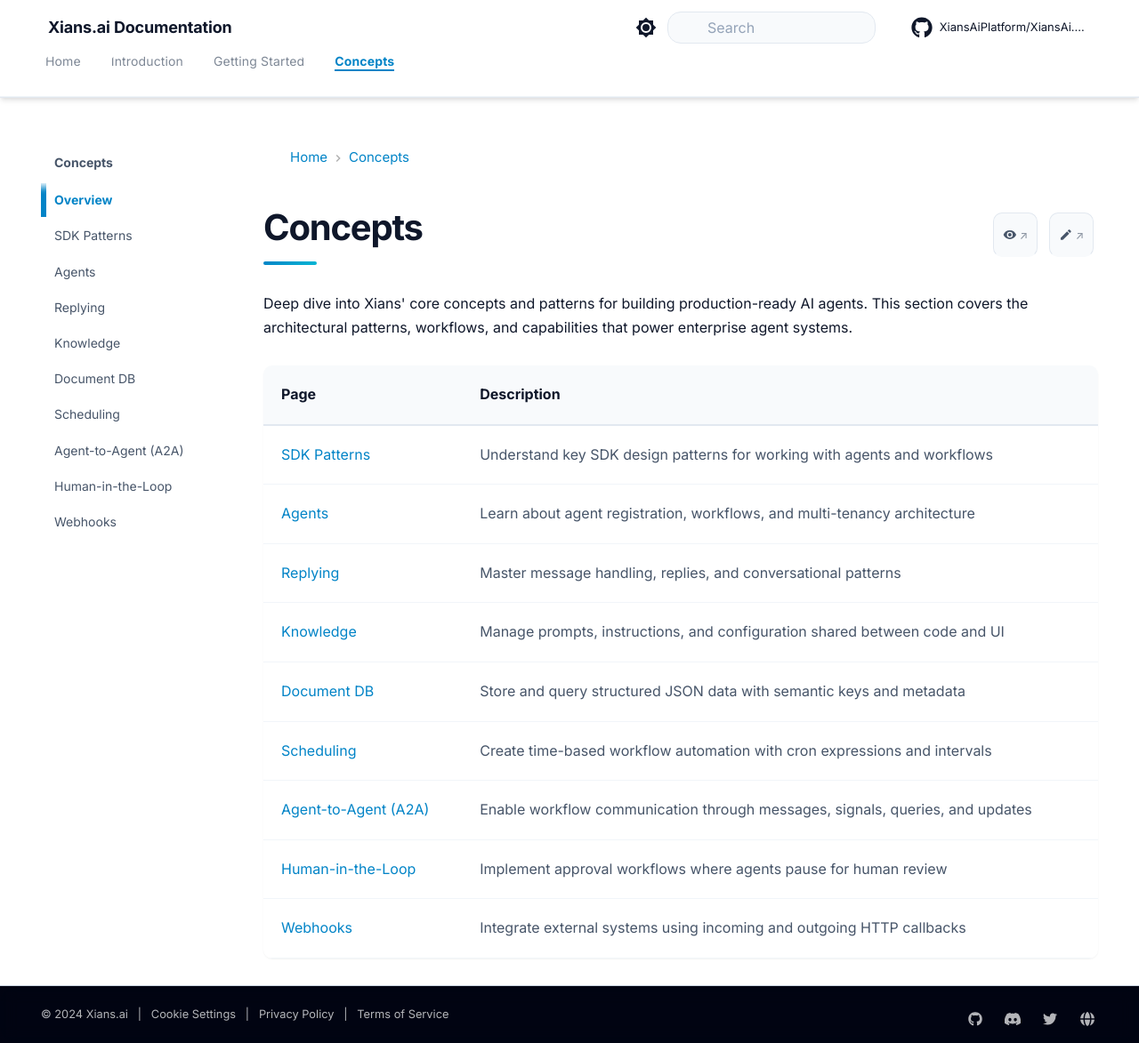
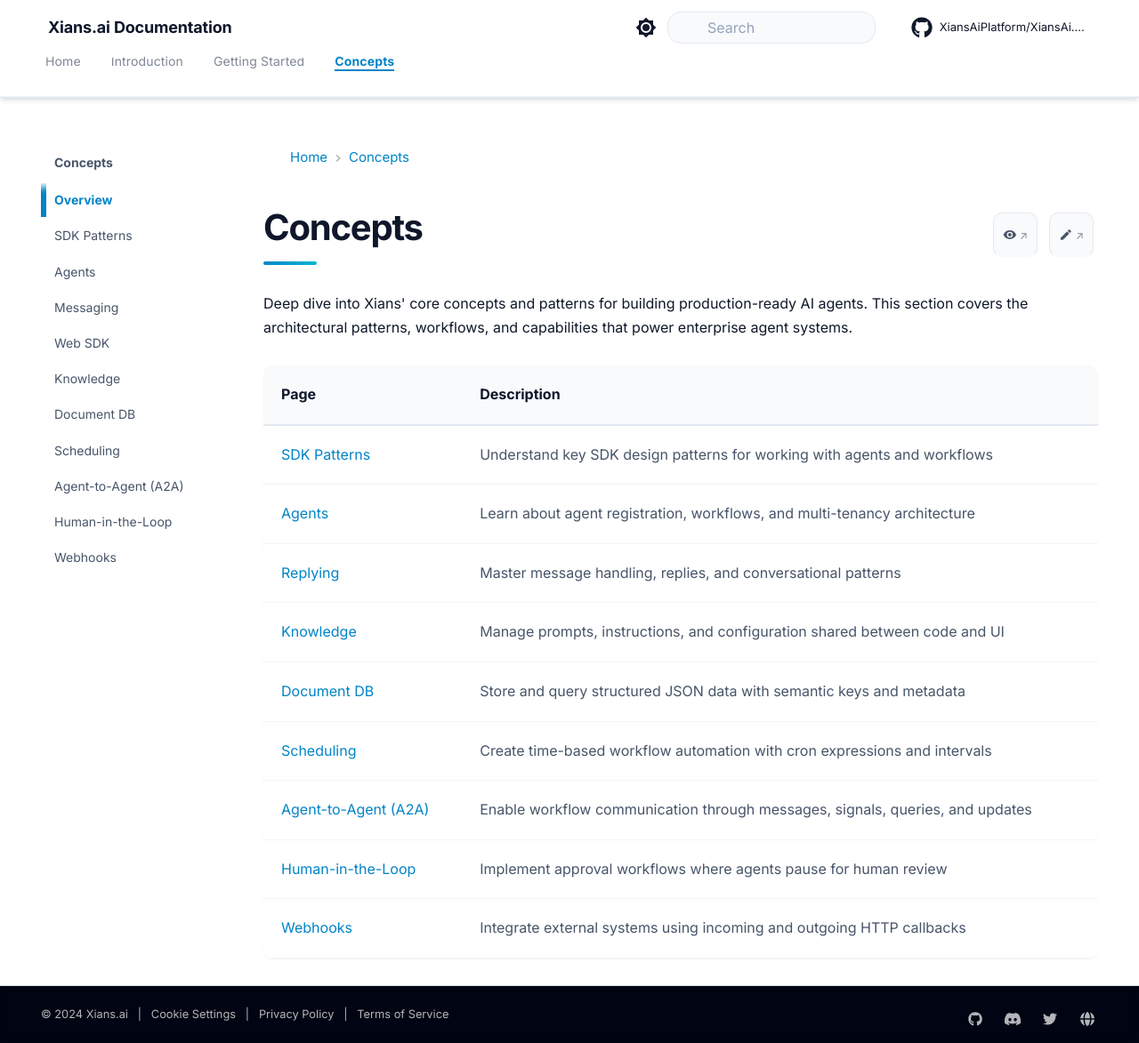
Before and after one commit to XiansAiPlatform/XiansAi.Docs, an MkDocs documentation site: the page built from docs/concepts/overview.md, in a window 1280 px wide and 1173 px high. Shown: the whole window at 89% size. Built offline with MkDocs 1.6.1 and Material for MkDocs 9.7.7, drawn with Linux system fonts in a browser that asks for light colours; comment, search, counter and statistics services are not loaded; the version menu is left out.

Commit message:
Update navigation and documentation titles to improve clarity and structure. Changed 'Replying' to 'Messaging' in the concepts section and added a link to the Web SDK in mkdocs.yml.

```diff
--- a/mkdocs.yml
+++ b/mkdocs.yml
@@ -17,7 +17,8 @@
     - Overview: concepts/overview.md
     - SDK Patterns: concepts/sdk-patterns.md
     - Agents: concepts/agents.md
-    - Replying: concepts/replying.md
+    - Messaging: concepts/replying.md
+    - Web SDK: https://github.com/XiansAiPlatform/sdk-web-typescript
     - Knowledge: concepts/knowledge.md
     - Document DB: concepts/document-db.md
     - Scheduling: concepts/scheduling.md
```
Also changed, not shown: docs/concepts/replying.md (+1 -1 lines).
